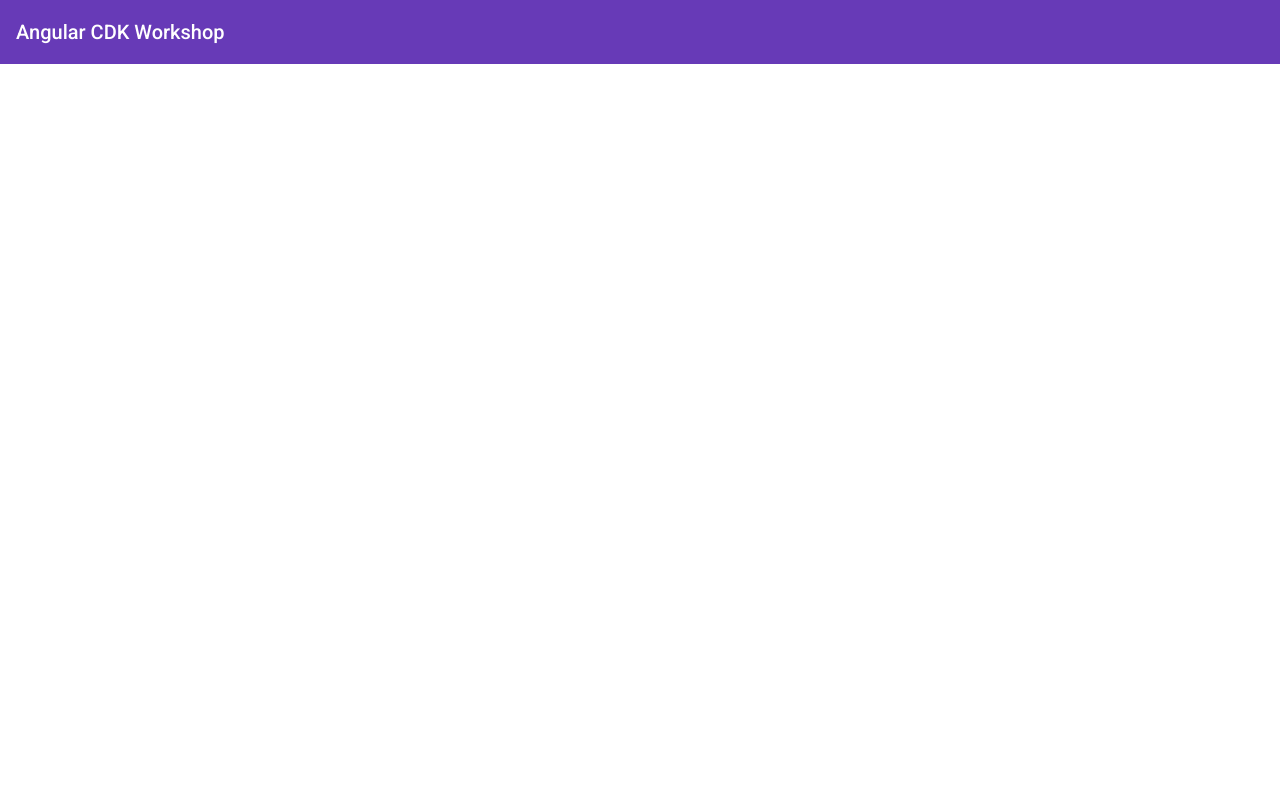
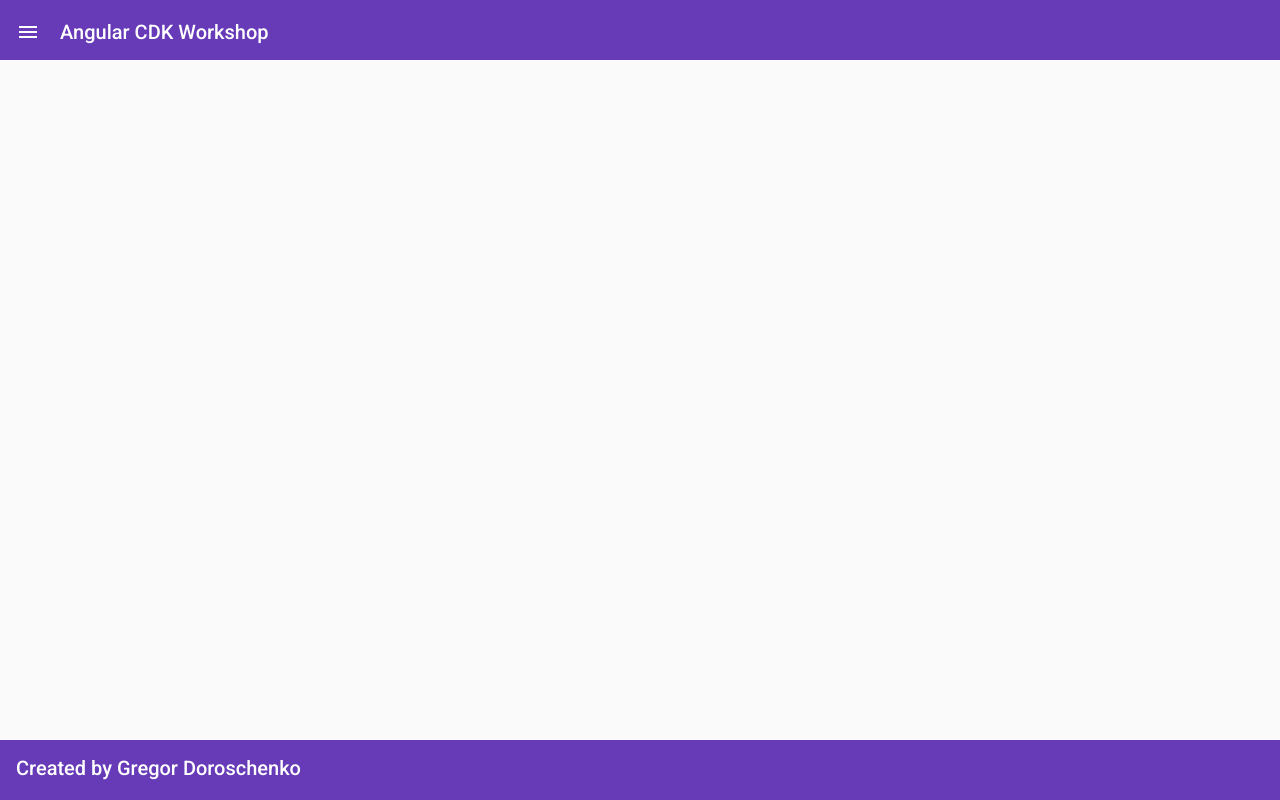
Before and after one commit to ngx-training/angular-cdk-workshop, an Angular app: page / in a window 1280 px wide. Built offline with nearby package versions, Linux system fonts and the light colour scheme.

Commit message:
add sidenav and content

```diff
--- a/src/app/app.component.html
+++ b/src/app/app.component.html
@@ -1,4 +1,15 @@
 <mat-toolbar color="primary">
-  Angular CDK Workshop
+  <mat-icon (click)="sideNav.toggle()">{{ sideNav.opened ? 'menu_open' : 'menu' }}</mat-icon>
+  <span class="toolbar-title">Angular CDK Workshop</span>
 </mat-toolbar>
-<router-outlet></router-outlet>
+<mat-sidenav-container class="sidenav-container">
+  <mat-sidenav #sideNav>
+    <h1>Test</h1>
+  </mat-sidenav>
+  <mat-sidenav-content>
+    <router-outlet></router-outlet>
+  </mat-sidenav-content>
+</mat-sidenav-container>
+<mat-toolbar class="footer" color="primary">
+  <span>Created by Gregor Doroschenko</span>
+</mat-toolbar>
--- a/src/app/app.component.scss
+++ b/src/app/app.component.scss
@@ -0,0 +1,18 @@
+.toolbar-title {
+  margin-left: 1em;
+}
+
+.sidenav-container {
+  position: absolute;
+  top: 60px;
+  bottom: 60px;
+  left: 0;
+  right: 0;
+}
+
+.footer {
+  position: fixed;
+  bottom: 0;
+  left: 0;
+  right: 0;
+}
--- a/src/app/app.component.ts
+++ b/src/app/app.component.ts
@@ -5,4 +5,7 @@ import { Component } from '@angular/core';
   templateUrl: './app.component.html',
   styleUrls: ['./app.component.scss']
 })
-export class AppComponent {}
+export class AppComponent {
+
+  sidenavOpened: boolean;
+}
--- a/src/app/app.module.ts
+++ b/src/app/app.module.ts
@@ -5,6 +5,8 @@ import { AppRoutingModule } from './app-routing.module';
 import { AppComponent } from './app.component';
 import { BrowserAnimationsModule } from '@angular/platform-browser/animations';
 import { MatToolbarModule } from '@angular/material/toolbar';
+import { MatSidenavModule } from '@angular/material/sidenav';
+import { MatIconModule } from '@angular/material/icon';
 
 @NgModule({
   declarations: [
@@ -14,7 +16,9 @@ import { MatToolbarModule } from '@angular/material/toolbar';
     BrowserModule,
     AppRoutingModule,
     BrowserAnimationsModule,
-    MatToolbarModule
+    MatToolbarModule,
+    MatSidenavModule,
+    MatIconModule
   ],
   providers: [],
   bootstrap: [AppComponent]
```
